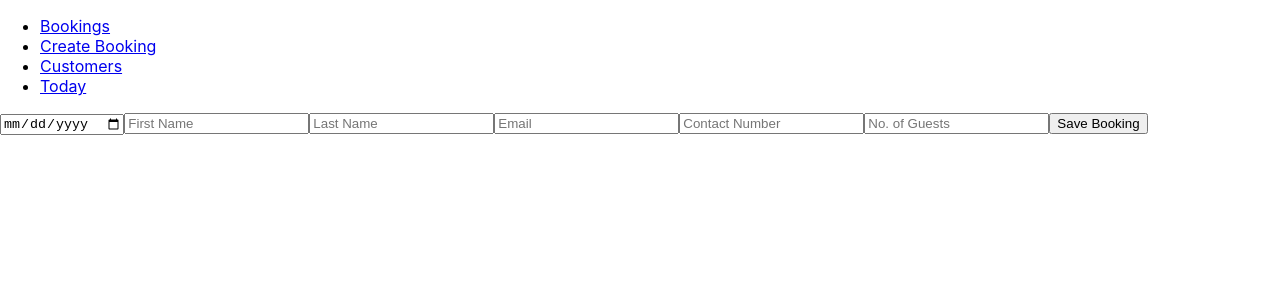
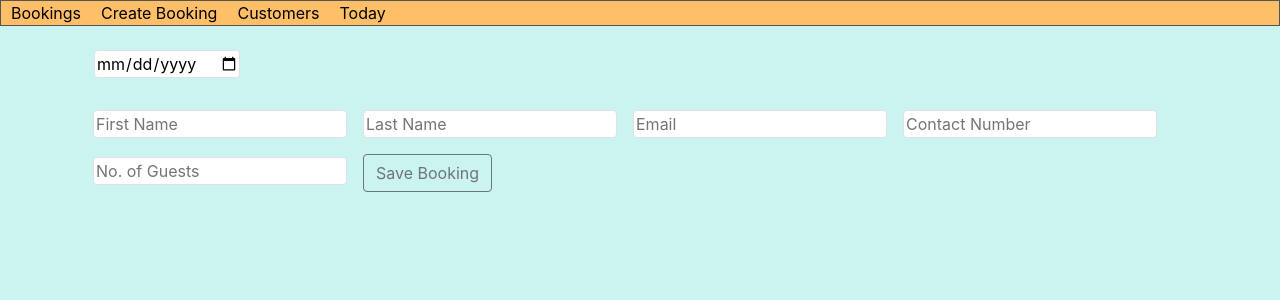
Before and after one commit to jordandavidson1990/restaurant_booking_system, a React (Create React App) app in the folder frontend/restaurant_booking_system/: page /bookings/new in a window 1280 px wide. Shown: the top 300 px of the page. Built offline with nearby package versions, Linux system fonts and the light colour scheme.

Commit message:
little style

```diff
--- a/frontend/restaurant_booking_system/package.json
+++ b/frontend/restaurant_booking_system/package.json
@@ -3,6 +3,9 @@
   "version": "0.1.0",
   "private": true,
   "dependencies": {
+    "bootstrap": "^4.1.3",
+    "jquery": "^3.3.1",
+    "popper.js": "^1.14.6",
     "react": "^16.6.3",
     "react-dom": "^16.6.3",
     "react-router-dom": "^4.3.1",
@@ -23,5 +26,5 @@
     "not ie <= 11",
     "not op_mini all"
   ],
-    "proxy":"http://localhost:8080/"
+  "proxy": "http://localhost:8080/"
 }
--- a/frontend/restaurant_booking_system/src/App.css
+++ b/frontend/restaurant_booking_system/src/App.css
@@ -1,32 +1,42 @@
-.App {
+body{
+  background-color: #CBF3F0;
+}
+
+ul{
+  list-style-type: none;
+  margin:0;
+  padding: 0;
+  background-color: #FFBF69;
+  border: 1px solid #555;
+  /* height:100%;
+  position: fixed;
+  overflow: auto; */
+  width:100%;
+}
+li
+{
+  display: inline;
+  width:10px;
+  margin: 10px;
+  text-align: center;
+
+}
+
+
+/* li:active{
+  display: block;
+  padding:8px;
+  background-color: black;
+} */
+.booking-container{
+  margin:20px;
+  padding:10px;
   text-align: center;
 }
-
-.App-logo {
-  animation: App-logo-spin infinite 20s linear;
-  height: 40vmin;
+/*
+.navLink{
+  justify-content: space-between;
+} */
+.navLink a{
+  color:black;
 }
-
-.App-header {
-  background-color: #282c34;
-  min-height: 100vh;
-  display: flex;
-  flex-direction: column;
-  align-items: center;
-  justify-content: center;
-  font-size: calc(10px + 2vmin);
-  color: white;
-}
-
-.App-link {
-  color: #61dafb;
-}
-
-@keyframes App-logo-spin {
-  from {
-    transform: rotate(0deg);
-  }
-  to {
-    transform: rotate(360deg);
-  }
-}
--- a/frontend/restaurant_booking_system/src/components/bookings/BookingForm.js
+++ b/frontend/restaurant_booking_system/src/components/bookings/BookingForm.js
@@ -1,4 +1,5 @@
 import React from "react";
+// import 'bootstrap/dist/css/bootstrap.min.css';
 
 const BookingForm = (props) => {
 
@@ -16,14 +17,20 @@ const BookingForm = (props) => {
   }
 
   return(
-    <form onSubmit = {handleSubmit}>
-      <input type="date" placeholder = "date" name = "date"/>
-      <input type="text" placeholder = "First Name" name = "firstName"/>
-      <input type="text" placeholder = "Last Name" name = "lastName"/>
-      <input type="text" placeholder = "Email" name = "email"/>
-      <input type="number" placeholder = "Contact Number" name = "contactNumber"/>
-      <input type="number" placeholder = "No. of Guests" name = "numberOfCovers"/>
-      <button type = "submit">Save Booking</button>
+    <form className="container" onSubmit = {handleSubmit}>
+
+    <div className="row">
+      <input className="m-4 border rounded"type="date" placeholder = "date" name = "date"/>
+      <div className="container">
+      <input className="m-2 border rounded"type="text" placeholder = "First Name" name = "firstName"/>
+      <input className="m-2 border rounded" type="text" placeholder = "Last Name" name = "lastName"/>
+      <input className="m-2 border rounded" type="text" placeholder = "Email" name = "email"/>
+      <input className="m-2 border rounded" type="number" placeholder = "Contact Number" name = "contactNumber"/>
+      <input className="m-2 border rounded" type="number" placeholder = "No. of Guests" name = "numberOfCovers"/>
+
+      <button className="btn btn-outline-secondary m-2"type = "submit">Save Booking</button>
+      </div>
+      </div>
     </form>
   )
 }
--- a/frontend/restaurant_booking_system/src/container/bookings/bookingContainer.js
+++ b/frontend/restaurant_booking_system/src/container/bookings/bookingContainer.js
@@ -19,10 +19,12 @@ componentDidMount(){
 
   render(){
     return(
+
       <div className = "booking-container">
       <h1> Bookings </h1>
       <BookingList bookings = {this.state.bookings}/>
     </div>
+
     )
   }
 }
--- a/frontend/restaurant_booking_system/src/index.js
+++ b/frontend/restaurant_booking_system/src/index.js
@@ -1,3 +1,7 @@
+import 'bootstrap/dist/css/bootstrap.min.css';
+// import $ from 'jquery';
+// import Popper from 'popper.js';
+import 'bootstrap/dist/js/bootstrap.bundle.min';
 import React from 'react';
 import ReactDOM from 'react-dom';
 import './index.css';
```
Also changed, not shown: 1 other file (tests, documents, lock files or other folders).
